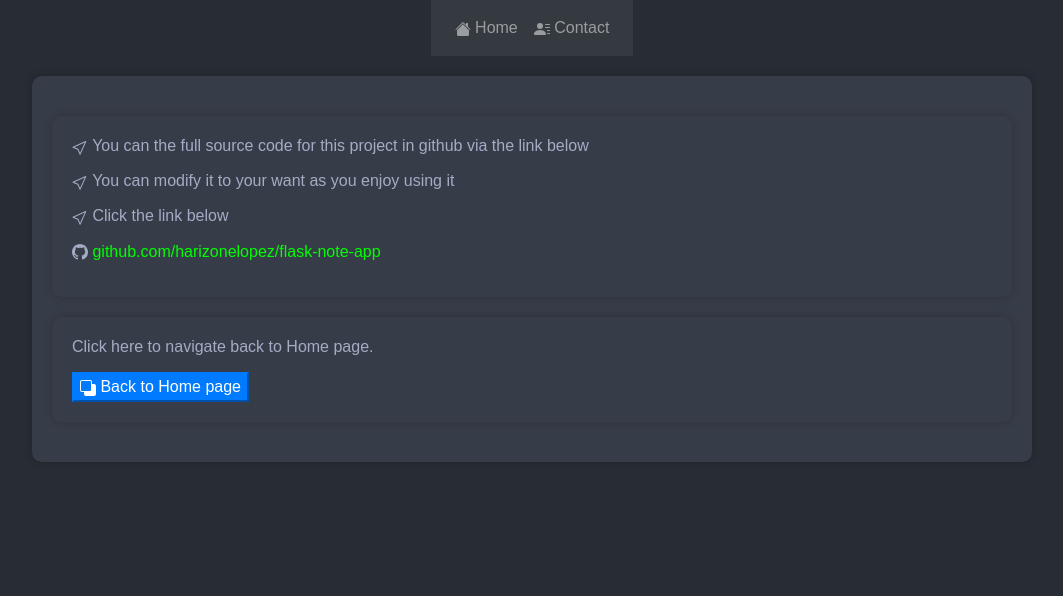
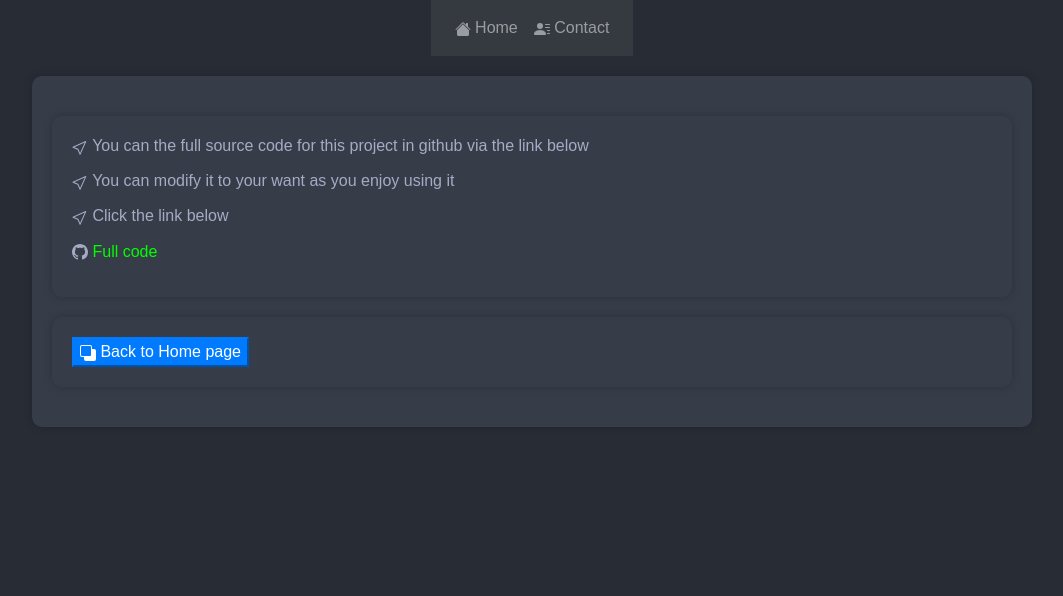
Before and after one commit to harizonelopez/flask-note-app, a Flask app: page /reference in a window 1280 px wide. Shown: the top 596 px of the page, without its empty margins (108-1171 px from the left). Run offline with Flask 3, Linux system fonts and the light colour scheme; some libraries are stand-ins or nearby versions.

Commit message:
Update reference.html

```diff
--- a/templates/reference.html
+++ b/templates/reference.html
@@ -76,26 +76,25 @@
 <body>
     <section>
         <section>
-            <p> <svg xmlns="http://www.w3.org/2000/svg" width="16" height="16" fill="currentColor" class="bi bi-cursor" viewBox="0 0 16 16">
+            <p><svg xmlns="http://www.w3.org/2000/svg" width="16" height="16" fill="currentColor" class="bi bi-cursor" viewBox="0 0 16 16">
                 <path d="M14.082 2.182a.5.5 0 0 1 .103.557L8.528 15.467a.5.5 0 0 1-.917-.007L5.57 10.694.803 8.652a.5.5 0 0 1-.006-.916l12.728-5.657a.5.5 0 0 1 .556.103zM2.25 8.184l3.897 1.67a.5.5 0 0 1 .262.263l1.67 3.897L12.743 3.52z"/>
-              </svg> You can the full source code for this project in github via the link below</p>
-            <p> <svg xmlns="http://www.w3.org/2000/svg" width="16" height="16" fill="currentColor" class="bi bi-cursor" viewBox="0 0 16 16">
+                </svg> You can the full source code for this project in github via the link below</p>
+            <p><svg xmlns="http://www.w3.org/2000/svg" width="16" height="16" fill="currentColor" class="bi bi-cursor" viewBox="0 0 16 16">
                 <path d="M14.082 2.182a.5.5 0 0 1 .103.557L8.528 15.467a.5.5 0 0 1-.917-.007L5.57 10.694.803 8.652a.5.5 0 0 1-.006-.916l12.728-5.657a.5.5 0 0 1 .556.103zM2.25 8.184l3.897 1.67a.5.5 0 0 1 .262.263l1.67 3.897L12.743 3.52z"/>
-              </svg> You can modify it to your want as you enjoy using it</p>
-            <p> <svg xmlns="http://www.w3.org/2000/svg" width="16" height="16" fill="currentColor" class="bi bi-cursor" viewBox="0 0 16 16">
+                </svg> You can modify it to your want as you enjoy using it</p>
+            <p><svg xmlns="http://www.w3.org/2000/svg" width="16" height="16" fill="currentColor" class="bi bi-cursor" viewBox="0 0 16 16">
                 <path d="M14.082 2.182a.5.5 0 0 1 .103.557L8.528 15.467a.5.5 0 0 1-.917-.007L5.57 10.694.803 8.652a.5.5 0 0 1-.006-.916l12.728-5.657a.5.5 0 0 1 .556.103zM2.25 8.184l3.897 1.67a.5.5 0 0 1 .262.263l1.67 3.897L12.743 3.52z"/>
-              </svg> Click the link below</p>
+                </svg> Click the link below</p>
             <p><svg xmlns="http://www.w3.org/2000/svg" width="16" height="16" fill="currentColor" class="bi bi-github" viewBox="0 0 16 16">
                 <path d="M8 0C3.58 0 0 3.58 0 8c0 3.54 2.29 6.53 5.47 7.59.4.07.55-.17.55-.38 0-.19-.01-.82-.01-1.49-2.01.37-2.53-.49-2.69-.94-.09-.23-.48-.94-.82-1.13-.28-.15-.68-.52-.01-.53.63-.01 1.08.58 1.23.82.72 1.21 1.87.87 2.33.66.07-.52.28-.87.51-1.07-1.78-.2-3.64-.89-3.64-3.95 0-.87.31-1.59.82-2.15-.08-.2-.36-1.02.08-2.12 0 0 .67-.21 2.2.82.64-.18 1.32-.27 2-.27s1.36.09 2 .27c1.53-1.04 2.2-.82 2.2-.82.44 1.1.16 1.92.08 2.12.51.56.82 1.27.82 2.15 0 3.07-1.87 3.75-3.65 3.95.29.25.54.73.54 1.48 0 1.07-.01 1.93-.01 2.2 0 .21.15.46.55.38A8.01 8.01 0 0 0 16 8c0-4.42-3.58-8-8-8"/>
-            </svg> <a href="https://github.com/harizonelopez/flask-note-app" target="_blank">github.com/harizonelopez/flask-note-app</a></p>
+                </svg> <a href="https://github.com/harizonelopez/flask-note-app" target="_blank">Full code</a></p>
         </section>
 
         <section>
             <form method='POST'>
-                <p>Click here to navigate back to Home page.</p>
-                <button type="submit" class="btn-primary"> <svg xmlns="http://www.w3.org/2000/svg" width="16" height="16" fill="currentColor" class="bi bi-back" viewBox="0 0 16 16">
+                <button type="submit" class="btn-primary"><svg xmlns="http://www.w3.org/2000/svg" width="16" height="16" fill="currentColor" class="bi bi-back" viewBox="0 0 16 16">
                     <path d="M0 2a2 2 0 0 1 2-2h8a2 2 0 0 1 2 2v2h2a2 2 0 0 1 2 2v8a2 2 0 0 1-2 2H6a2 2 0 0 1-2-2v-2H2a2 2 0 0 1-2-2zm2-1a1 1 0 0 0-1 1v8a1 1 0 0 0 1 1h8a1 1 0 0 0 1-1V2a1 1 0 0 0-1-1z"/>
-                </svg> Back to Home page </button>
+                    </svg> Back to Home page </button>
             </form>
         </section>
 
@@ -106,4 +105,5 @@
     </section>
 </body>
 </html>
+
 {% endblock %}
```
